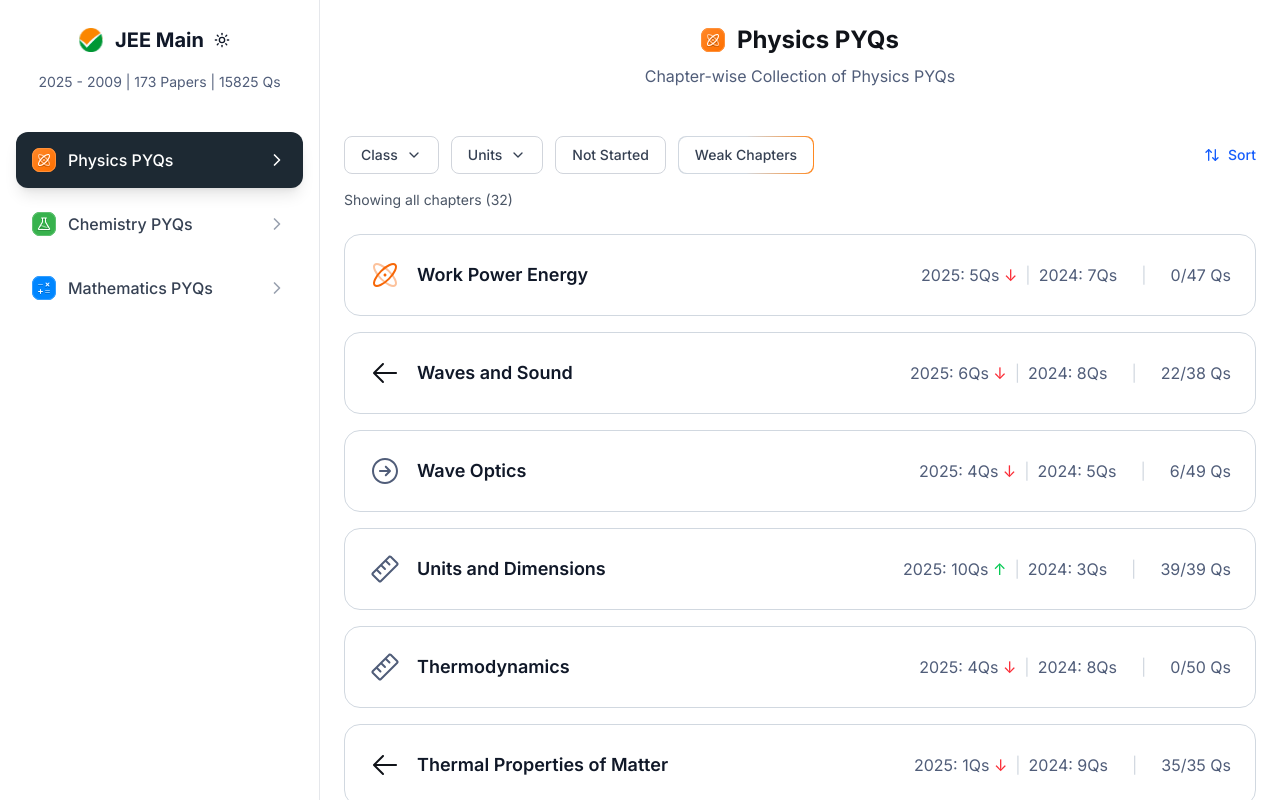
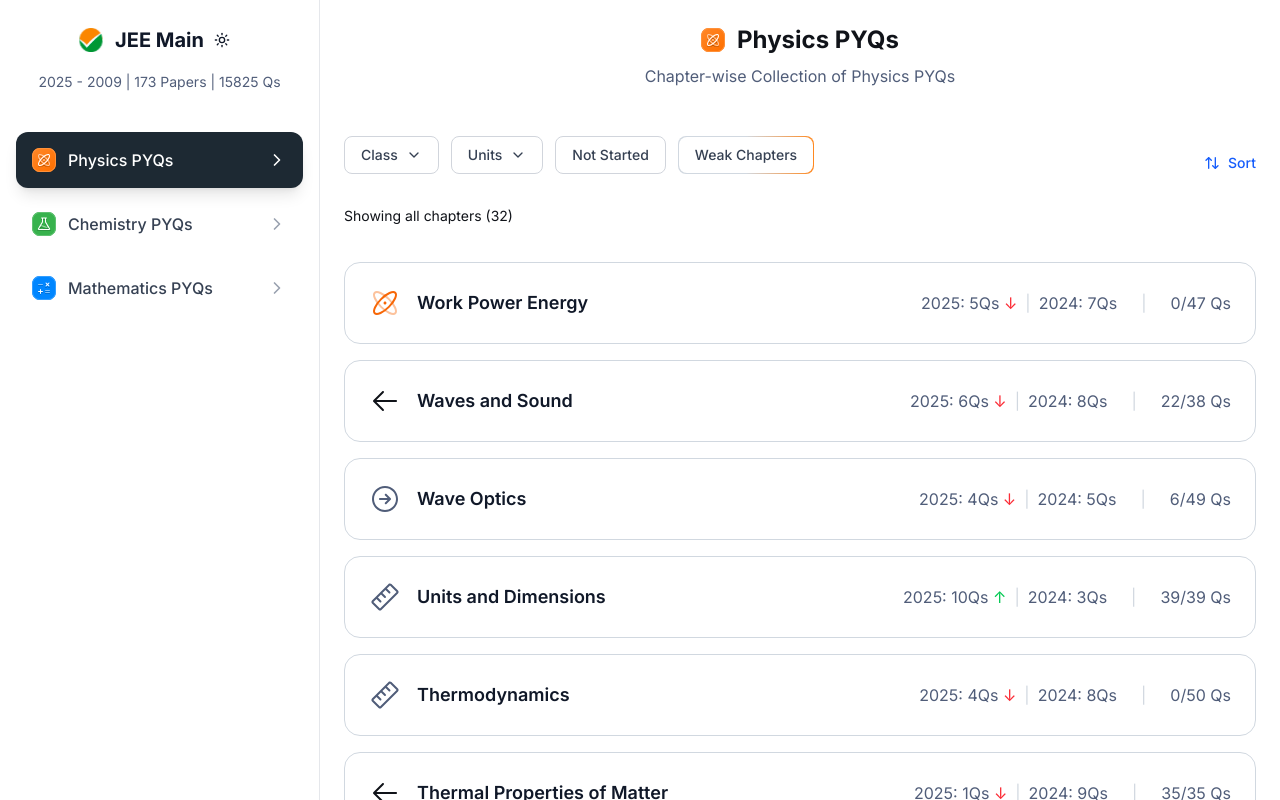
Before and after one commit to ArshTiwari2004/frontend-dashboard, a Next.js app in the folder frontend/: page / in a window 1280 px wide. Shown: the top 800 px of the page. Built offline with nearby package versions, Linux system fonts and the light colour scheme.

Commit message:
fix: pixel perfect matching of small components

```diff
--- a/frontend/app/components/FilterControls.tsx
+++ b/frontend/app/components/FilterControls.tsx
@@ -209,16 +209,17 @@
 
           {/* Sort Toggle */}
       <button
-            className="flex items-center gap-2 text-sm text-blue-600 dark:text-blue-400 hover:text-blue-700 dark:hover:text-blue-300 font-medium"
+  className="mt-4 flex items-center gap-2 text-sm text-blue-600 dark:text-blue-400 hover:text-blue-700 dark:hover:text-blue-300 font-medium"
   onClick={() => dispatch(toggleSortOrder())}
 >
   <ArrowUpDown className="w-4 h-4" />
   Sort
 </button>
+
         </div>
 
         {/* Chapter Count */}
-        <div className="text-sm text-gray-600 dark:text-gray-400 mt-4">Showing all chapters ({chapterCount})</div>
+        <div className="text-sm text-[#101319] dark:text-gray-400 mt-8 mb-3 fontweight-400 font-normal  ">Showing all chapters ({chapterCount})</div>
       </div>
     </div>
   )
--- a/frontend/app/layout.tsx
+++ b/frontend/app/layout.tsx
@@ -5,6 +5,8 @@
 import { ThemeProvider } from "./providers/ThemeProvider";
 
 const inter = Inter({ subsets: ["latin"] });
+
+// I have applied font inter globally to maintain consistency across the app.
 
 export const metadata: Metadata = {
   title: "JEE Main PYQs",
```
Lines whose indentation alone changed are shown as unchanged.
